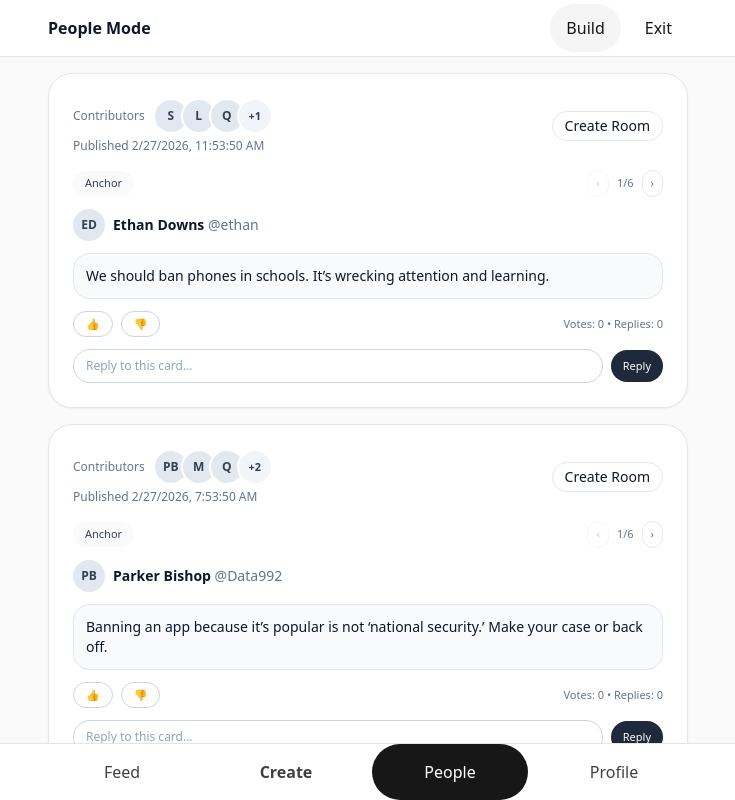
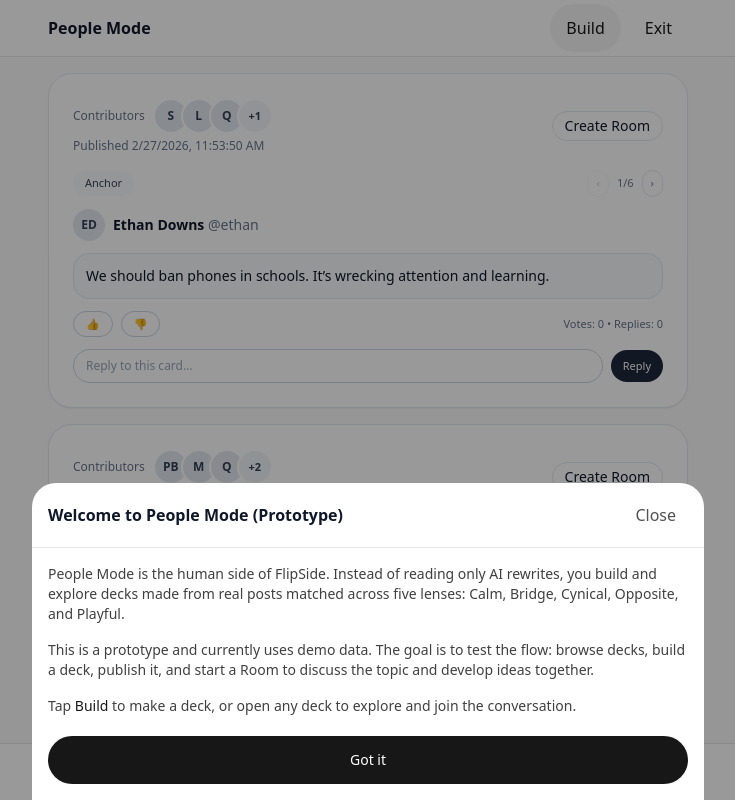
Before and after one commit to downsem/flipside-web, a Next.js app: page /prototype in a window 1280 px wide. Shown: the top 800 px of the page, without its empty margins (272-1007 px from the left). Built offline with nearby package versions, Linux system fonts and the light colour scheme.

Commit message:
People Mode: add first-visit prototype intro sheet

```diff
--- a/src/app/prototype/page.client.tsx
+++ b/src/app/prototype/page.client.tsx
@@ -1,23 +1,46 @@
 "use client";
 
-import { useEffect, useMemo } from "react";
+import { useEffect, useMemo, useState } from "react";
 import { useSearchParams } from "next/navigation";
 
 import { PrototypeDeckCard } from "@/components/PrototypeDeckCard";
 import { usePrototypeStore } from "@/prototype/people/store";
 import { AppShell } from "@/components/shell/AppShell";
 import { Button } from "@/components/ui/Button";
+import { Sheet } from "@/components/ui/Sheet";
 import Link from "next/link";
+
+
+const PEOPLE_MODE_INTRO_SEEN_KEY = "fs_people_mode_intro_seen_v1";
 
 export default function PrototypePageClient() {
   const searchParams = useSearchParams();
   const publishedOnly = searchParams.get("published") === "1";
+  const [showIntro, setShowIntro] = useState(false);
 
   const seedIfNeeded = usePrototypeStore((s) => s.seedIfNeeded);
 
   useEffect(() => {
     seedIfNeeded();
   }, [seedIfNeeded]);
+
+  useEffect(() => {
+    try {
+      const seen = window.localStorage.getItem(PEOPLE_MODE_INTRO_SEEN_KEY) === "1";
+      if (!seen) setShowIntro(true);
+    } catch {
+      // no-op
+    }
+  }, []);
+
+  const closeIntro = () => {
+    setShowIntro(false);
+    try {
+      window.localStorage.setItem(PEOPLE_MODE_INTRO_SEEN_KEY, "1");
+    } catch {
+      // no-op
+    }
+  };
 
   const peopleDecks = usePrototypeStore((s) => s.peopleDecks);
 
@@ -49,6 +72,28 @@ export default function PrototypePageClient() {
         </div>
       }
     >
+      <Sheet open={showIntro} onClose={closeIntro} title="Welcome to People Mode (Prototype)">
+        <div className="space-y-4 text-sm text-neutral-700">
+          <p>
+            People Mode is the human side of FlipSide. Instead of reading only AI rewrites, you build and explore
+            decks made from real posts matched across five lenses: Calm, Bridge, Cynical, Opposite, and Playful.
+          </p>
+          <p>
+            This is a prototype and currently uses demo data. The goal is to test the flow: browse decks, build a
+            deck, publish it, and start a Room to discuss the topic and develop ideas together.
+          </p>
+          <p>
+            Tap <span className="font-medium text-neutral-900">Build</span> to make a deck, or open any deck to
+            explore and join the conversation.
+          </p>
+          <div className="pt-1">
+            <Button onClick={closeIntro} className="w-full">
+              Got it
+            </Button>
+          </div>
+        </div>
+      </Sheet>
+
       <div className="space-y-4">
         {decks.length === 0 ? (
           <div className="rounded-[var(--radius-card)] border border-neutral-200 bg-white p-6 text-neutral-700">
```
